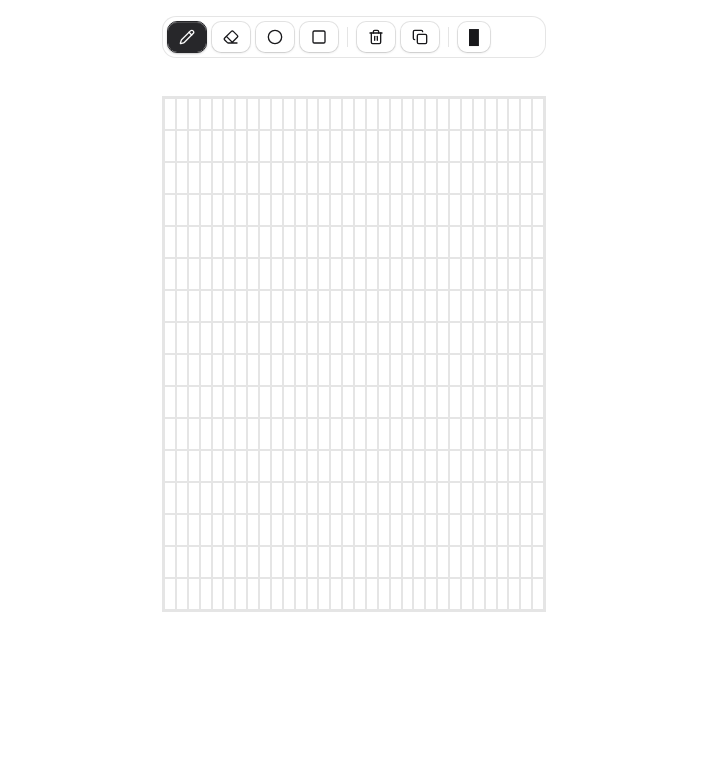
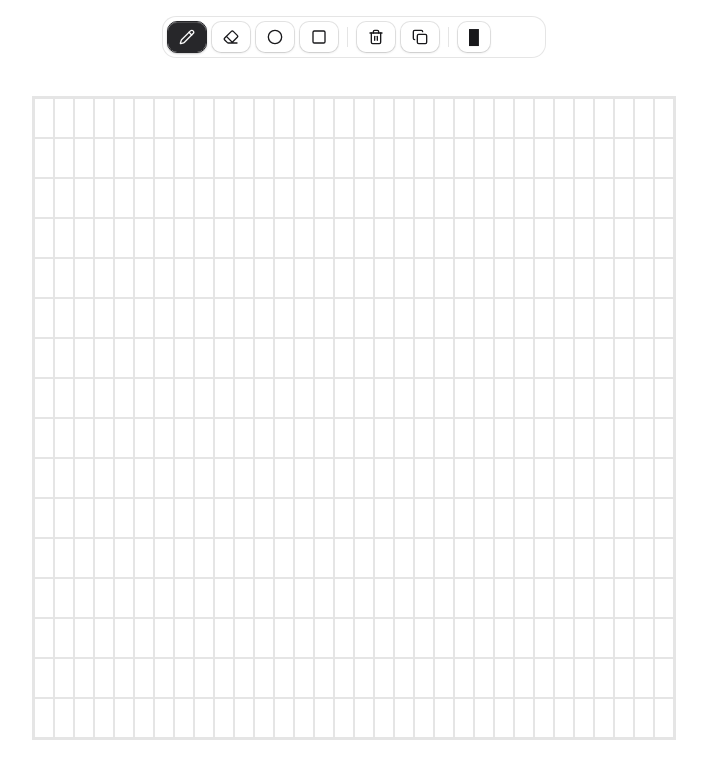
Before and after one commit to eyenalxai/ascii, a Next.js app: page / in a window 1280 px wide. Shown: the top 778 px of the page, without its empty margins (286-993 px from the left). Built offline with nearby package versions, Linux system fonts and the light colour scheme.

Commit message:
refactor: adjust layout and styling in page and drawing grid components for consistency

```diff
--- a/src/app/page.tsx
+++ b/src/app/page.tsx
@@ -23,7 +23,7 @@ export default function Page() {
 	} = useAsciiDrawer()
 
 	return (
-		<main className="container mx-auto max-w-sm pt-24 flex justify-center">
+		<main className="container mx-auto pt-24 flex justify-center">
 			<AsciiToolbar
 				drawMode={drawMode}
 				onDrawModeChange={setDrawMode}
--- a/src/components/ascii-drawer/drawing-grid.tsx
+++ b/src/components/ascii-drawer/drawing-grid.tsx
@@ -42,7 +42,7 @@ export function DrawingGrid({
 						<button
 							key={cell.id}
 							type="button"
-							className={`h-5 w-2.5 md:h-8 md:w-4 border border-border transition-colors flex items-center justify-center font-mono ${
+							className={`h-5 w-2.5 text-md md:h-10 md:w-5 md:text-3xl overflow-hidden border border-border transition-colors flex items-center justify-center font-mono ${
 								cell.char === emptyChar
 									? "bg-background hover:bg-muted"
 									: "bg-background text-foreground"
```
